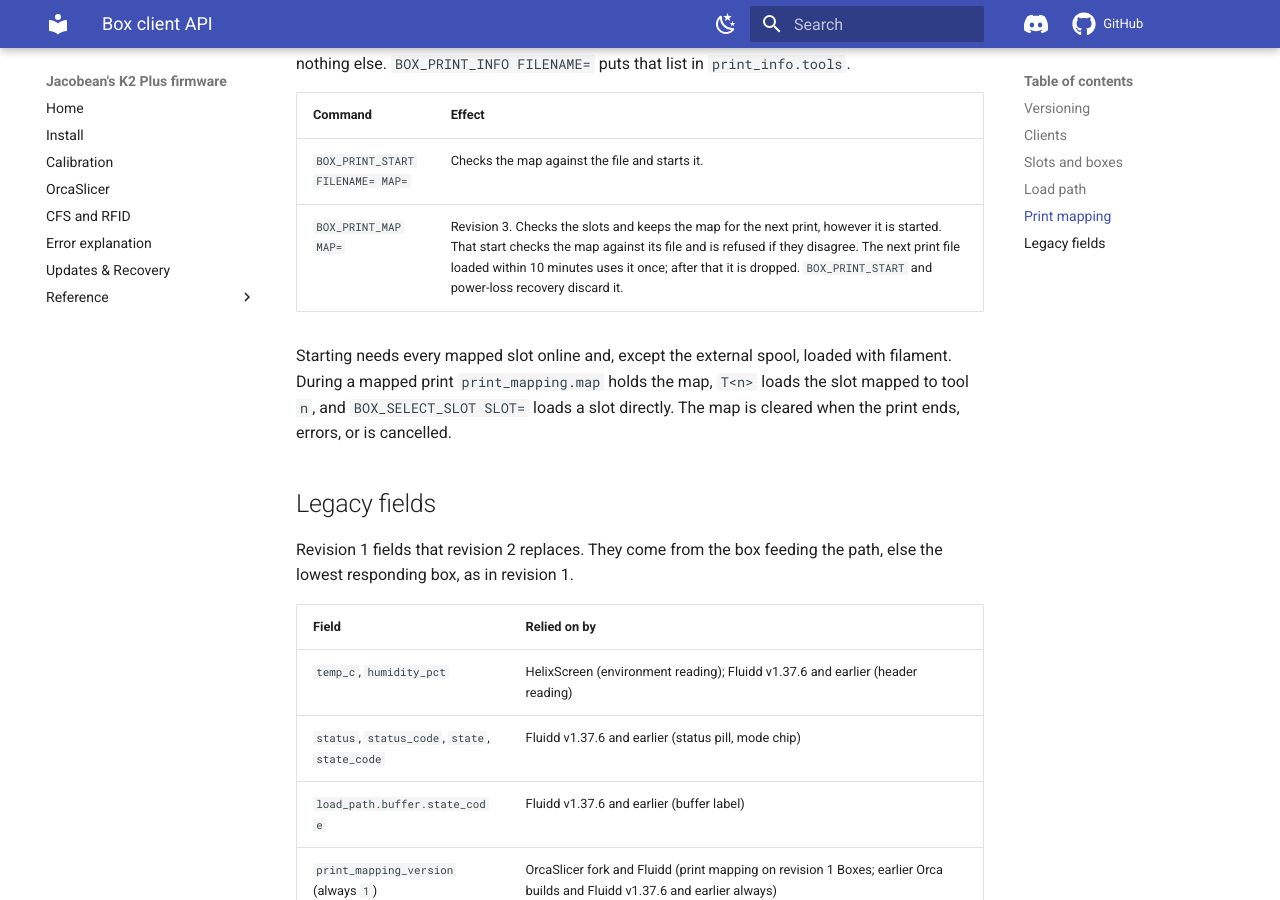
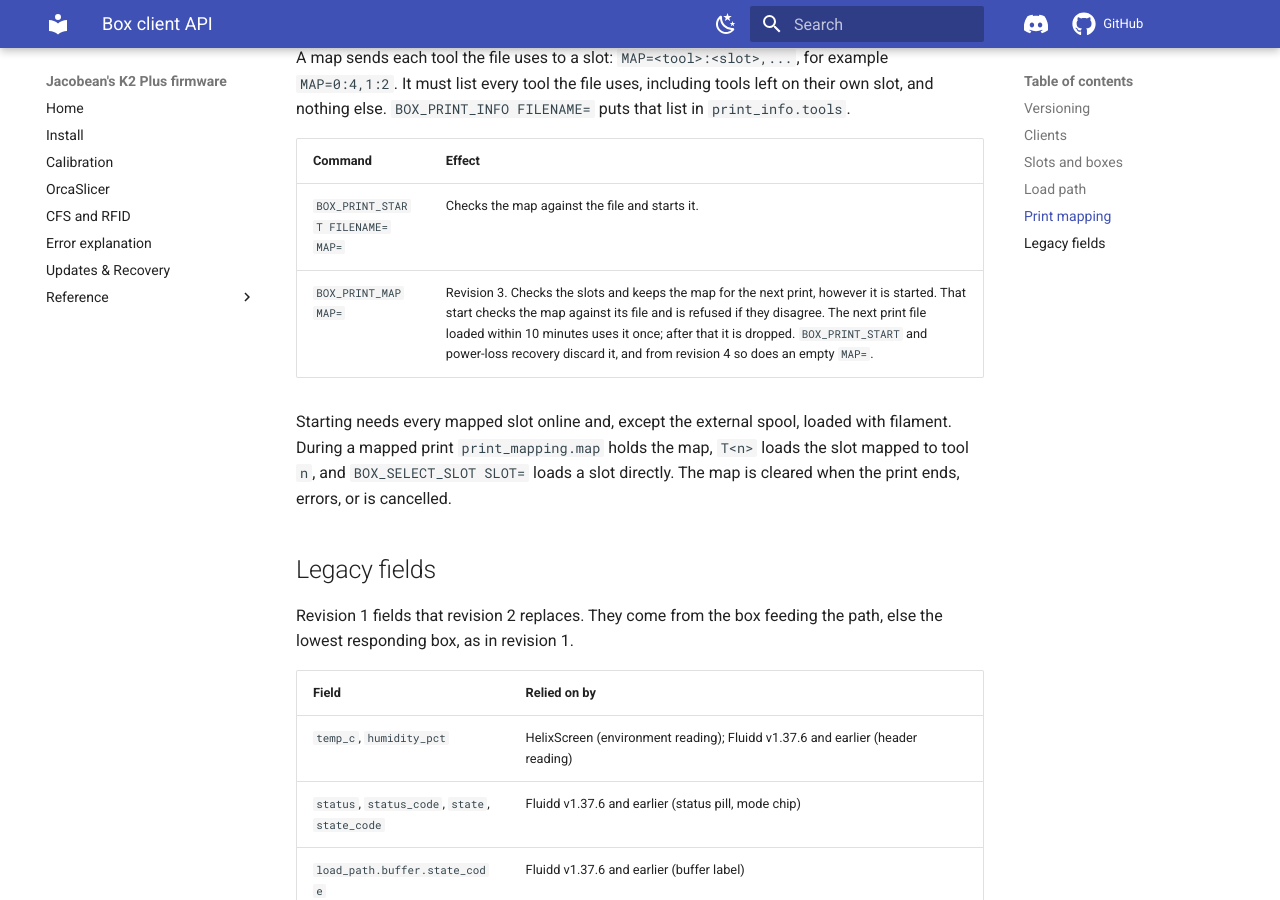
Before and after one commit to Jacob10383/k2-plus-custom-firmware, an MkDocs documentation site: the page built from docs/box-status-api.md, in a window 1280 px wide and 900 px high, scrolled down 3129 px. Built offline with MkDocs 1.6.1 and Material for MkDocs 9.7.7, drawn with Linux system fonts in a browser that asks for light colours; comment, search, counter and statistics services are not loaded; some of the changed text lies outside the part shown.

Commit message:
Sync firmware release a384c0a3e72a

```diff
--- a/docs/box-status-api.md
+++ b/docs/box-status-api.md
@@ -19,6 +19,7 @@
 | 1 | The original schema. `api_revision` is absent; treat a missing value as `1`. Print mapping (`print_info`, `print_mapping`, `BOX_PRINT_INFO`, `BOX_PRINT_START`, `BOX_SELECT_SLOT`) arrived partway through and is present when `print_mapping_version == 1`. |
 | 2 | Print mapping is always present. Adds `api_revision`, `boxes[]`, `load_path.buffer.state`. Top-level `status`/`state`, `temp_c`/`humidity_pct`, `load_path.buffer.state_code`, and `print_mapping_version` become legacy. Removes `fluidd_widget_version`, `loaded_mask`, `slot_filament_mask`, `tracking_active`, `load_path.loaded_slot`, `load_path.loaded_mask`, `load_path.slot_filament_mask`, `load_path.buffer.status_code`, `load_path.buffer.active`. |
 | 3 | Adds `BOX_PRINT_MAP`. |
+| 4 | `BOX_PRINT_MAP` with an empty `MAP=` clears a stored map. |
 
 ## Clients
 
@@ -82,7 +83,7 @@
 | Command | Effect |
 |---|---|
 | `BOX_PRINT_START FILENAME= MAP=` | Checks the map against the file and starts it. |
-| `BOX_PRINT_MAP MAP=` | Revision 3. Checks the slots and keeps the map for the next print, however it is started. That start checks the map against its file and is refused if they disagree. The next print file loaded within 10 minutes uses it once; after that it is dropped. `BOX_PRINT_START` and power-loss recovery discard it. |
+| `BOX_PRINT_MAP MAP=` | Revision 3. Checks the slots and keeps the map for the next print, however it is started. That start checks the map against its file and is refused if they disagree. The next print file loaded within 10 minutes uses it once; after that it is dropped. `BOX_PRINT_START` and power-loss recovery discard it, and from revision 4 so does an empty `MAP=`. |
 
 Starting needs every mapped slot online and, except the external spool, loaded
 with filament. During a mapped print `print_mapping.map` holds the map, `T<n>`
```
Also changed, not shown: 3 other files.
